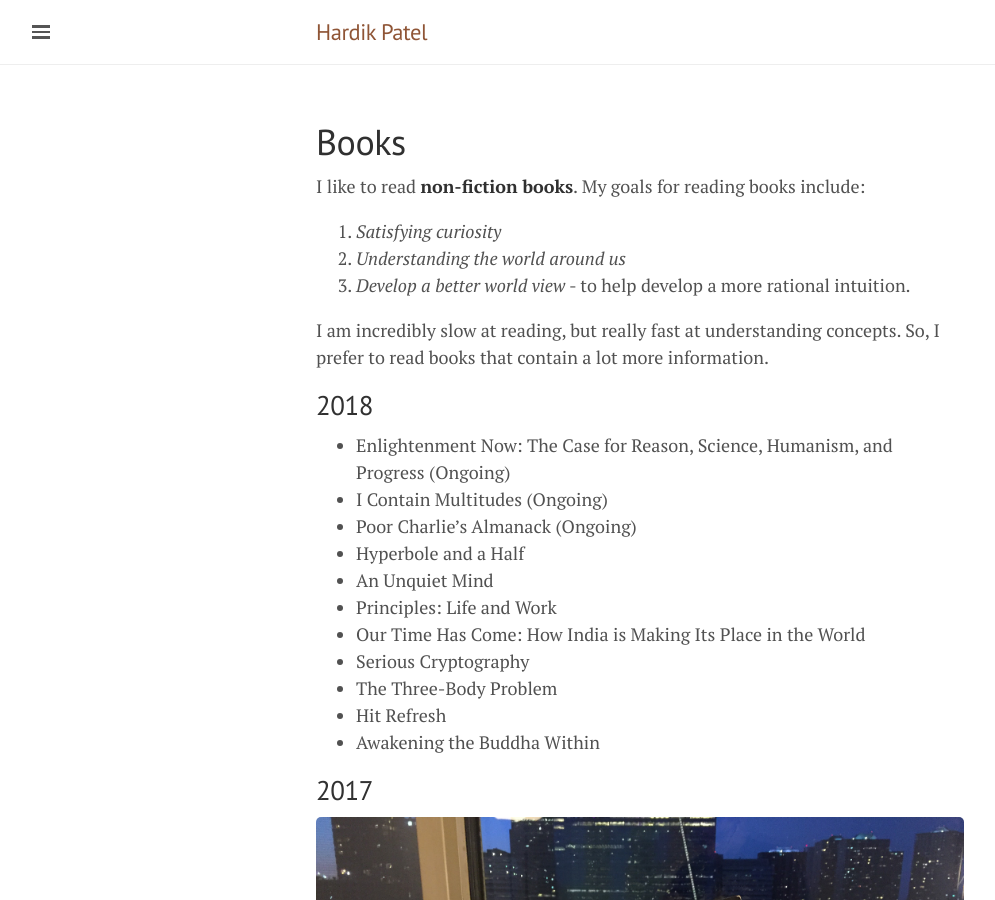
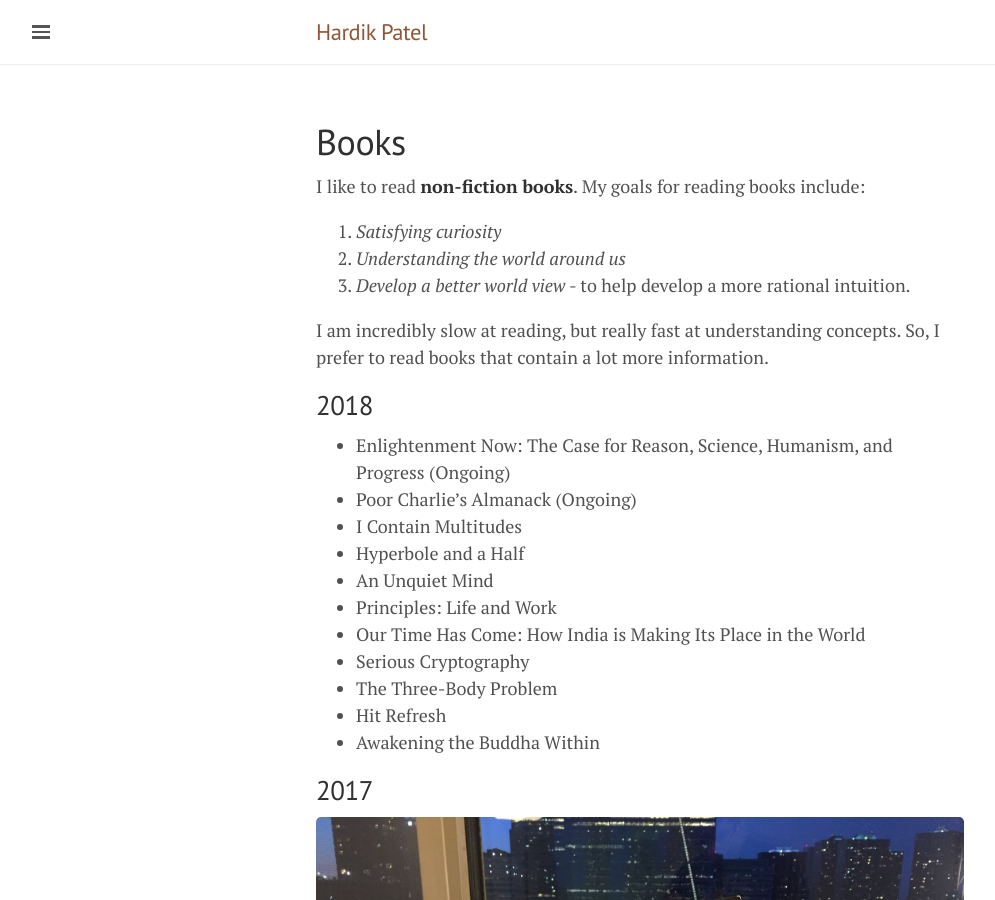
Before and after one commit to hardikp/hardikp.github.io, a Jekyll site: the page built from books.md, in a window 1280 px wide and 900 px high. Shown: the whole window, without its empty margins (0-995 px from the left). Built offline with Jekyll 4.4.1, drawn with Linux system fonts in a browser that asks for light colours; comment, search, counter and statistics services are not loaded.

Commit message:
Updating the book list

```diff
--- a/books.md
+++ b/books.md
@@ -16,8 +16,8 @@ a lot more information.
 ## 2018
 
 * Enlightenment Now: The Case for Reason, Science, Humanism, and Progress (Ongoing)
-* I Contain Multitudes (Ongoing)
 * Poor Charlie's Almanack (Ongoing)
+* I Contain Multitudes
 * Hyperbole and a Half
 * An Unquiet Mind
 * Principles: Life and Work
```
